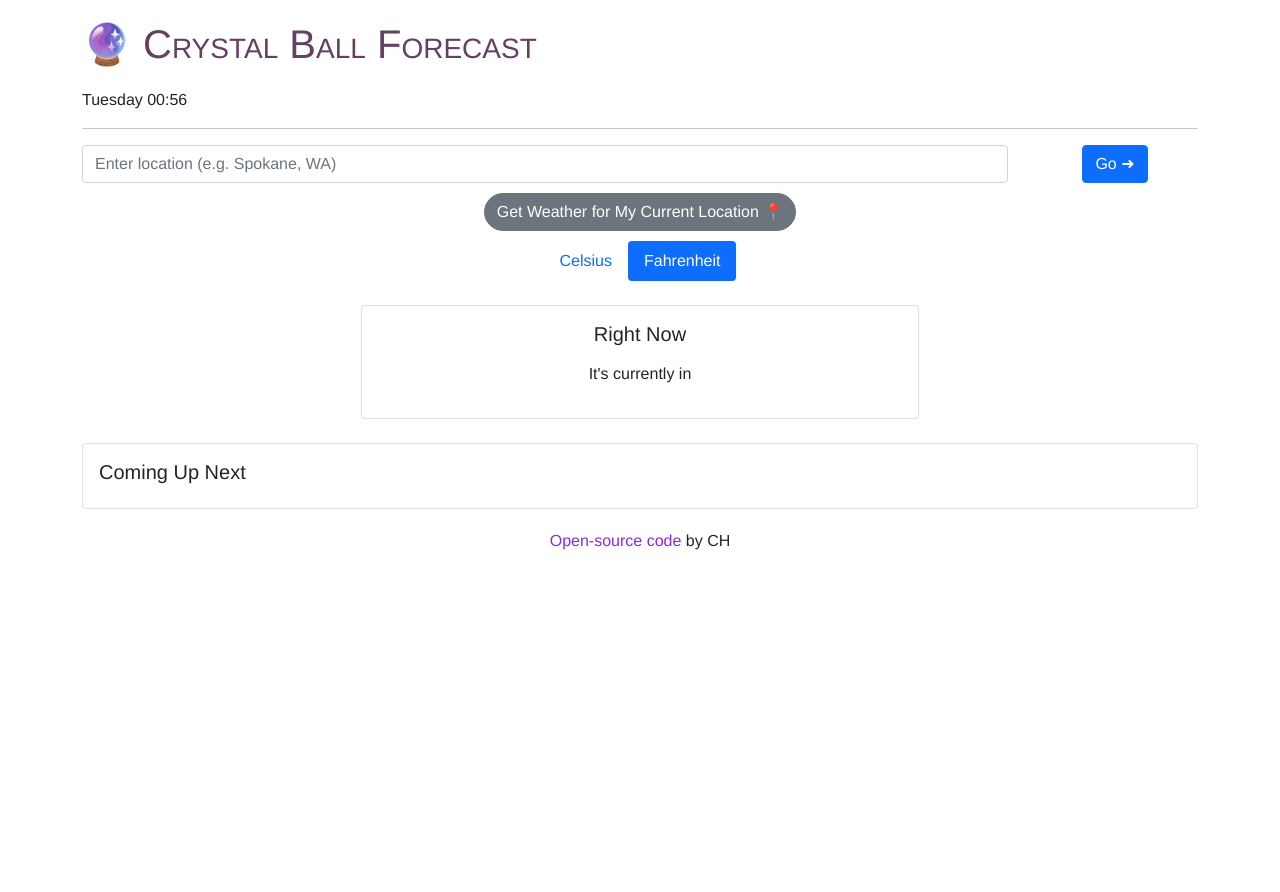
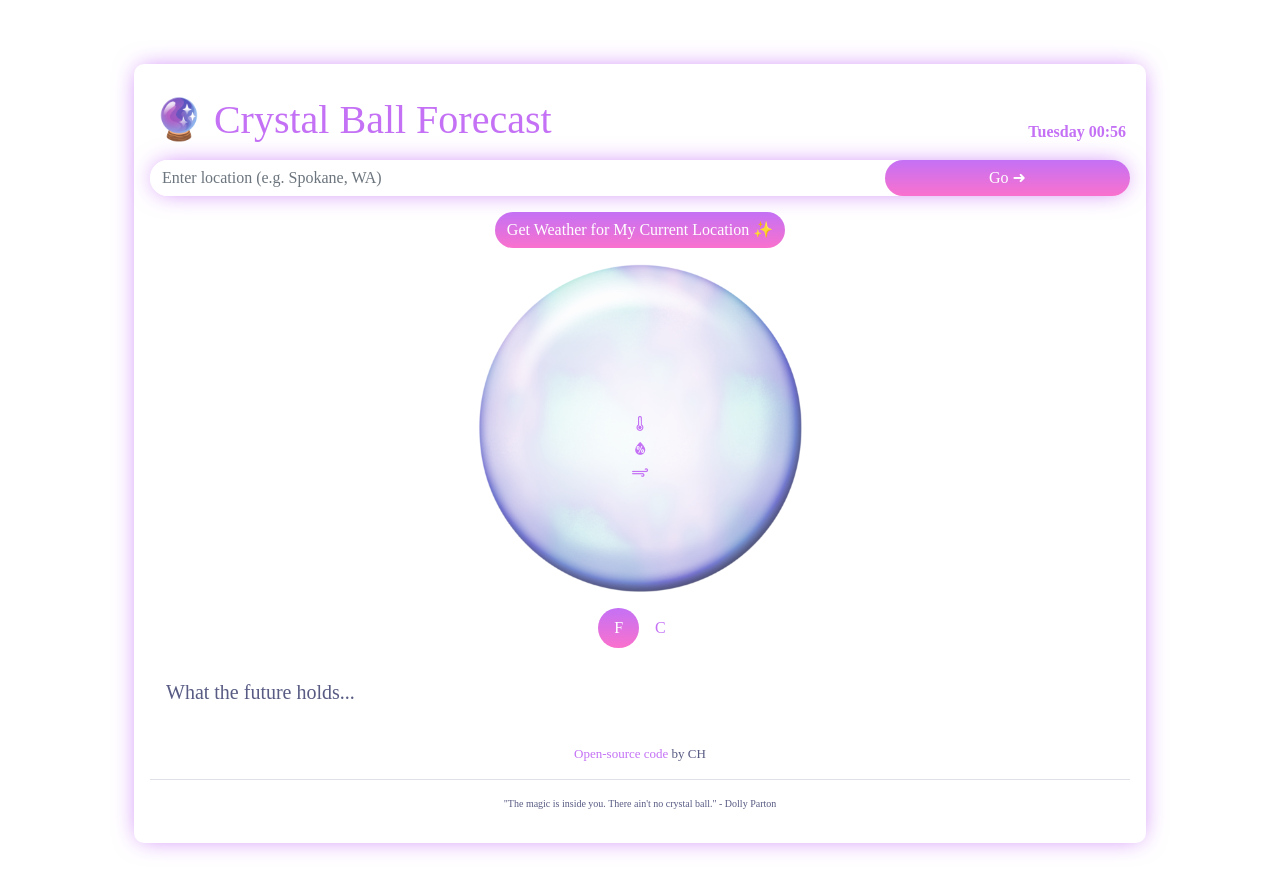
Before and after one commit to hi-crystal/crystal-ball-weather, a website built with Parcel: page Final-Project/index.html in a window 1280 px wide. Before the commit the page ends 800 px from the top, so only its background shows below. Built offline with nearby package versions, Linux system fonts and the light colour scheme; no server answers; a web font is replaced by a local one.

Commit message:
Applying CSS changes

```diff
--- a/Final-Project/index.html
+++ b/Final-Project/index.html
@@ -11,82 +11,98 @@
       crossorigin="anonymous"
     />
     <script src="https://cdn.jsdelivr.net/npm/axios/dist/axios.min.js"></script>
+    <link rel="preconnect" href="https://fonts.gstatic.com">
+    <link href="https://fonts.googleapis.com/css2?family=Brygada+1918&display=swap" rel="stylesheet">
     <link href="src/css/styles.css" rel="stylesheet"/>
     <link href="src/css/weather-icons.min.css" rel="stylesheet"/>
   </head>
 
   <body>
     <div class="container">
+      <div class="card app border-0">
+        <div class="card-body">
+          <div class="row clearfix head">
+            <div class="col-10 float-left title">
               <h1>
                 🔮 Crystal Ball Forecast
               </h1>
-      <div id="local-time" class="time"></div>
-      <hr/>
-      <form id="location-form">
-        <div class="row">
-          <div class="col-10">
+            </div>
+            <div class="col-2 float-right time" id="local-time"></div>
+          </div>
+          <form class="search rounded-pill" id="location-form">
+            <div class="input-group rounded-pill">
               <input
-              class="form-control"
-              type="location"
+                class="form-control rounded-pill border-0"
+                type="text"
                 id="location-input"
                 placeholder="Enter location (e.g. Spokane, WA)"
                 >
+              <button
+                class="btn btn-primary col-3 flex-grow border-0 rounded-pill"
+                type="submit"
+              >
+              Go ➜
               </div>
-          <div class="col-2">
+          </form>
+          <form class="geolocation" id="current-location">
+            <div class="row">
+              <div class="col-12">
                   <input
-              class="btn btn-primary"
+                  class="btn btn-primary border-0 rounded-pill"
                   type="submit"
-              value="Go ➜"
+                  value="Get Weather for My Current Location ✨"
                   >
               </div>
             </div>
           </form>
-      <form id="current-location">
-        <div class="row">
-          <div class="col-12">
-              <input
-              class="btn btn-secondary"
-              type="submit"
-              value="Get Weather for My Current Location 📍"
-              >
+          <div class="card w-50 border-0 now" style="max-width: 323.83px">
+            <img src="src/images/crystal-ball-95026.png" alt="crystal ball">
+            <div class="card-img-overlay row align-items-center card-body">
+              <div class="col">
+                <div class="card-text now" id="weather" style="max-width: 80%">
+                  <h5 id="city"></h5>
+                  <i class="current icon wi" id="icon"></i>
+                  <h6 class="current description" id="description"></h6>
+                  <div>
+                    <i id="sm-icon" class="wi wi-thermometer"></i>
+                    <span id="temperature"></span>
                   </div>
+                  <div>
+                    <i id="sm-icon" class="wi wi-humidity"></i>
+                    <span id="humidity"></span>
                   </div>
-      </form>
-      <div class="nav nav-pills justify-content-center unit-select">
-          <a class="nav-item nav-link" href="#" id="celsius">Celsius</a>
-          <a class="nav-item nav-link active" href="#" id=fahrenheit>Fahrenheit</a>
-       </div>
-      <br/>
-      <div class="card text-center now" style="max-width: 50%">
-        <div class="card-body">
-          <h5 class="card-title">Right Now</h5>
-          <div class="row row-cols-1 current" id="weather">
-            <i id="icon" class="current icon wi"></i>
-            <h6 class="current description" id="description"></h6>
-            <p>
-              It's currently
-                <span id="temperature"></span>
-              in
-                <span id="city"></span>
-            </p>
-            <div id="humidity"></div>
-            <div id="wind"></div>
+                  <div>
+                    <i id="sm-icon" class="wi wi-strong-wind"></i>
+                    <span id="wind"></span>
                   </div>
                 </div>
               </div>
-      <br/>
-      <div class="card" style="width: 100%;">
-          <div class="card-body">
-            <h5 class="card-title">Coming Up Next</h5>
+            </div>
+          </div>
+          <div class="nav nav-pills justify-content-center unit-select">
+            <a class="nav-item nav-link rounded-pill active" href="#" id=fahrenheit>F</a>
+              <a class="nav-item nav-link rounded-pill" href="#" id="celsius">C</a>
+           </div>
+          <div class="card border-0 next" style="width: 100%;">
+              <div class="card-body forecast">
+                <h5 class="card-title">What the future holds...</h5>
                 <div class="row row-cols-5" id="forecast"></div>
               </div>
             </div>
+
             <div id="git-link" class="link">
-        <span>
+            <span id="source">
               <a href="https://github.com/hi-crystal/crystal-ball-weather">Open-source code</a>
               by CH
             </span>
           </div>
+          <div class="border-top" id="quote">
+            <p>"The magic is inside you. There ain't no crystal ball." - Dolly Parton</p>
+          </div>
+        </div>
+
+      </div>
+
     </div>
     <script src="src/index.js"></script>
   </body>
--- a/Final-Project/src/css/styles.css
+++ b/Final-Project/src/css/styles.css
@@ -1,51 +1,112 @@
 body {
-  font-family: "Franklin Gothic Medium", "Arial Narrow", Arial, sans-serif;
+  font-family: 'Brygada 1918', serif;
+  color: #585B83;
+}
+.container {
+  padding: 5% 5% 5%;
+}
+.app {
+  box-shadow: 0px 0px 25px -5px #c471f5;
+  border-radius: 10px;
+}
+.head {
+  padding: 16px;
+}
+h1 {
+  color: #c471f5;
+  margin: 0px;
+}
+.title {
+  padding: 0;
+  align-self:flex-end;
+}
+.time {
+  color: #c471f5;
+  font-weight: bold;
+  text-align: right;
+  align-self:flex-end;
+  padding: 0;
+}
+.search {
+  padding-bottom: 16px;
+}
+.input-group {
+  box-shadow: 0px 0px 25px -5px #c471f5;
 }
 
-h1 {
-  color: #654062;
-  font-variant: small-caps;
-  padding: 20px 0px;
-  margin: 0px;
+.btn-primary {
+  background-image: linear-gradient(to bottom, #c471f5 0%, #fa71cd 100%);
 }
-
-h6 {
-  font-variant: small-caps;
-}
-form div {
+.geolocation {
+  padding-bottom: 16px;
   text-align: center;
 }
-
 .btn-secondary {
-  margin: 10px;
-  border-radius: 20px;
+  background-image: linear-gradient(to bottom, #c471f5 0%, #fa71cd 100%);
 }
-
-.link {
-  text-align: center;
-  margin: 20px;
-}
-
-.link a {
-  text-decoration-line: none;
-  color: blueviolet;
-}
-
-div .weather-list {
-  display: block;
-  border: 10px;
+.card-img-overlay {
+  padding: 0;
 }
 .now {
   margin: 0 auto;
+  text-align: center;
+  padding: 0;
+}
+h6 {
+  font-variant: small-caps;
+  text-transform: lowercase;
+  text-align: center;
+}
+#sm-icon.wi {
+  font-size: small;
+}
+.nav {
+  padding: 16px 0px;
+}
+.nav-pills .nav-link.active, .nav-pills .show>.nav-link {
+  background-image: linear-gradient(to bottom, #c471f5 0%, #fa71cd 100%);
+  background-color: transparent;
+}
+a {
+  color: #c471f5;
+  text-decoration-line: none;
+}
+a:hover {
+  color: #c471f5;
+  font-weight: bold;
+}
+.next {
+  border-radius: 10px;
+}
+#day {
+  background-color: transparent;
+}
+.card-img-top {
+  padding: 8px 0px;
 }
 
 .high {
   font-weight: bold;
   font-size: larger;
-  color: blueviolet;
+  color: #c471f5;
+}
+.wi {
+  color: #c471f5;
+  font-size: xx-large;
+}
+.link {
+  text-align: center;
+  padding: 16px 0px;
+  font-size: small;
 }
 
-.wi {
-  color: blueviolet;
-  font-size: xx-large;
+#range {
+  padding: 0px;
 }
+
+#quote {
+  font-size: x-small;
+  text-align: center;
+  padding-top: 16px;
+  border-color: #c471f5;
+}
--- a/Final-Project/src/index.js
+++ b/Final-Project/src/index.js
@@ -37,12 +37,12 @@ function displayForecast(response) {
   for (let index = 1; index < 6; index++) {
     forecast = response.data.daily[index];
     forecastElement.innerHTML += `
-      <div class="col">
-        <div class="card text-center h-100">
-         <div class="card-title" id="day">${formatDate(forecast.dt * 1000).slice(0,3)}</div>
+      <div class="col text-nowrap" id="forecast">
+        <div class="card border-0 text-center h-100">
+         <div class="card-header border-bottom" id="day">${formatDate(forecast.dt * 1000).slice(0,3)}</div>
           <i class="card-img-top wi wi-owm-${forecast.weather[0].id}"></i>
           <div class="card-body" id="range">
-            <h6 id="description">${forecast.weather[0].main}</h6>
+            <h6 id="description">${(forecast.weather[0].main)}</h6>
             <div id="forecast-temps" class="high">${Math.round(forecast.temp.max)}</div>
             <div id="forecast-temps" class="low">${Math.round(forecast.temp.min)}</div>
           </div>
@@ -67,13 +67,12 @@ function displayWeather(response) {
   fahrenheitTemp = Math.round(response.data.main.temp);
   imperialSpeed = Math.round(response.data.wind.speed);
 
-  document.querySelector("#location-input").value = `${city}`;
   document.querySelector("#icon").classList.add(`wi-owm-${iconId}`);
   document.querySelector("#description").innerHTML = `${description}`;
   document.querySelector("#temperature").innerHTML = `${fahrenheitTemp}${tempUnit}`;
   document.querySelector("#city").innerHTML = `${city}`;
-  document.querySelector("#humidity").innerHTML = `Humidity: ${humidity}%`;
-  document.querySelector("#wind").innerHTML = `Windspeed: ${imperialSpeed} ${speedUnit}`;
+  document.querySelector("#humidity").innerHTML = `${humidity}%`;
+  document.querySelector("#wind").innerHTML = `${imperialSpeed} ${speedUnit}`;
 
   let latitude = response.data.coord.lat;
   let longitude = response.data.coord.lon;
```
Also changed, not shown: Final Project/index.html (added, +104 -0 lines), Final-Project/src/images/crystal-ball-95026.png (added). Lines whose indentation alone changed are shown as unchanged.
